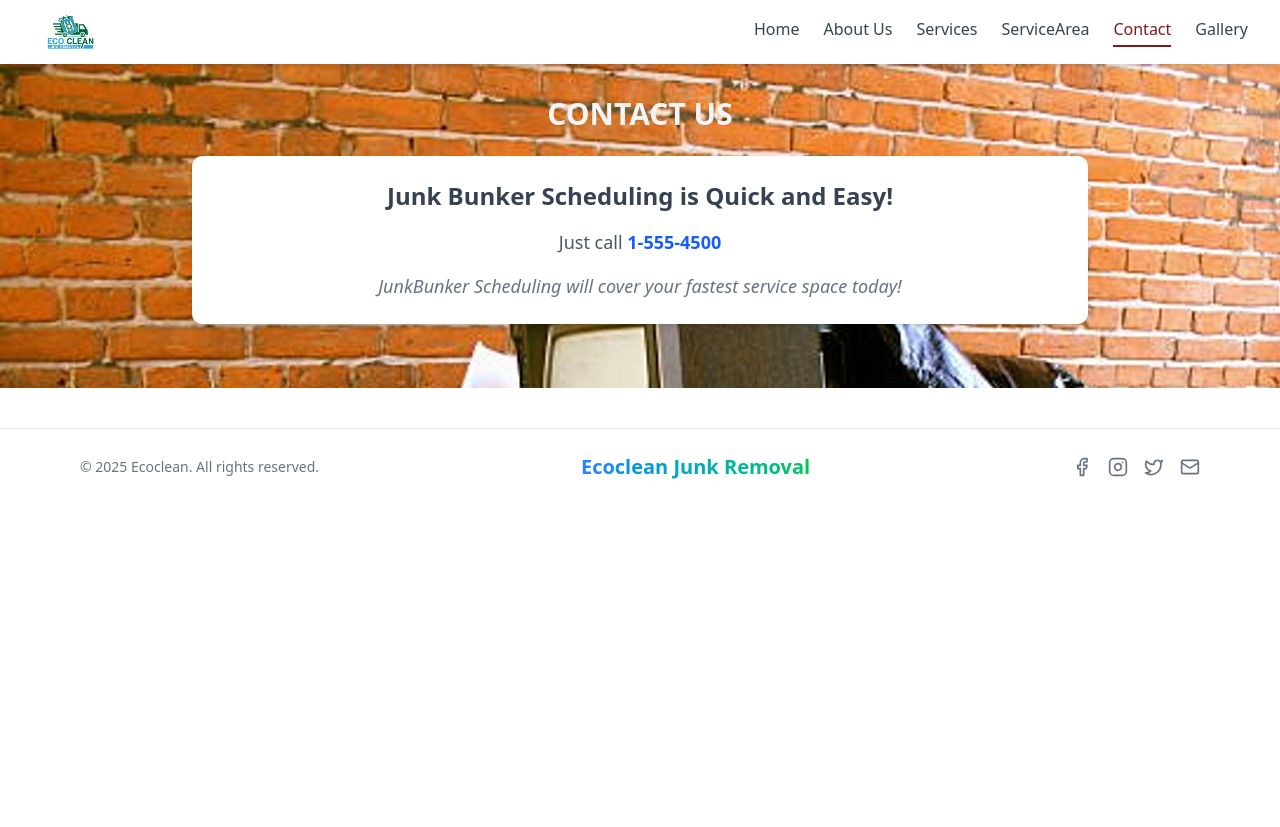
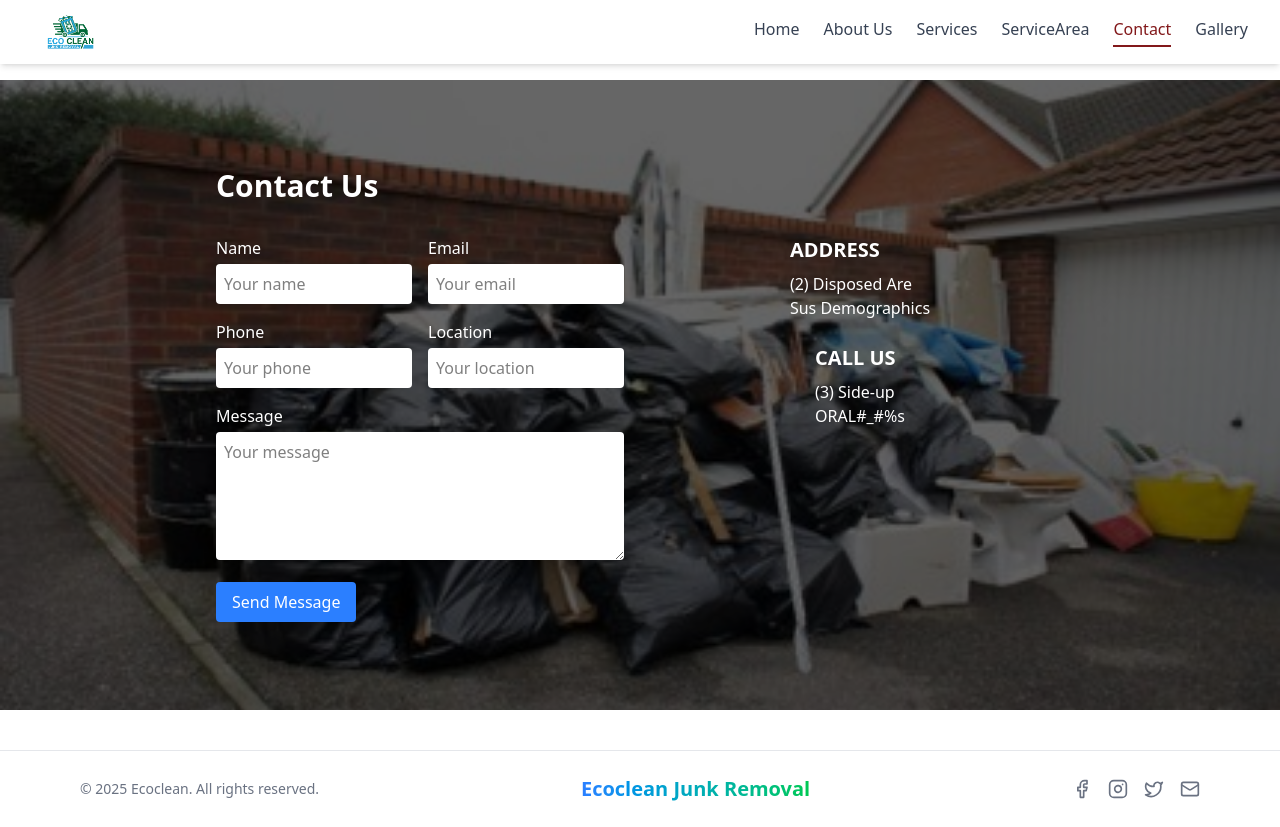
Before and after one commit to missesenam/Ecoclean, a React (Vite) app: page /contact in a window 1280 px wide. Before the commit the page ends 800 px from the top, so only its background shows below. Built offline with nearby package versions, Linux system fonts and the light colour scheme.

Commit message:
my commit

```diff
--- a/src/components/HomeComponents/HeroSection.jsx
+++ b/src/components/HomeComponents/HeroSection.jsx
@@ -39,7 +39,7 @@ const HeroSection = () => {
           key={current}
           className="absolute inset-0 bg-cover bg-center"
           style={{ backgroundImage: `url(${images[current]})` }}
-          initial={{ opacity: 0 }}
+          // initial={{ opacity: 0 }}
           animate={{ opacity: 1 }}
           // exit={{ opacity: 0 }}
           transition={{ duration: 1 }}
--- a/src/components/HomeComponents/ServicesSection.jsx
+++ b/src/components/HomeComponents/ServicesSection.jsx
@@ -16,10 +16,10 @@ const ServicesSection = () => {
       initial={{ opacity: 0, y: 100 }}
       animate={isInView ? { opacity: 1, y: 0 } : {}}
       transition={{ duration: 0.8, ease: "easeOut" }}
-      className="w-[90%] mx-auto md:h-[60vh] flex gap-6 my-20"
+      className="w-[90%] mx-auto md:h-[60vh] md:flex gap-6 my:10 md:my-20"
     >
       <div className="w-1/2 flex items-center justify-center mb-16">
-        <div className="relative w-[80%] h-[90%]">
+        <div className="hidden md:block md:relative md:w-[80%] md:h-[90%]">
           {[
             {
               src: picture1,
@@ -48,7 +48,7 @@ const ServicesSection = () => {
         </div>
       </div>
 
-      <div className="w-full md:w-1/2 p-6 rounded-xl text-white space-y-4">
+      <div className="w-full md:w-1/2 md:p-6 rounded-xl text-white space-y-4">
         <div className="relative w-fit">
           <h1 className="text-6xl font-bold text-blue-400 mb-2 pb-3">
             Services
--- a/src/components/ServicesComponent/ServiceArea.jsx
+++ b/src/components/ServicesComponent/ServiceArea.jsx
@@ -36,7 +36,7 @@ function ServiceArea() {
           <span class="absolute -bottom-6 left-1/2 w-1/3 h-1 bg-gradient-to-r from-green-300 to-sky-500 transform -translate-x-1/2 translate-y-2"></span>
         </h1>
 
-        <div className="grid md:grid-cols-2 gap-2 mx-auto max-w-lg ">
+        <div className="grid md:grid-cols-2 gap-2 mx-auto max-w-lg justify-center">
           {locations.map((location, index) => (
             <div key={index} className="flex items-center gap-2 ">
               <span className="text-green-500" style={{ color: "green" }}>
--- a/src/components/ServicesComponent/ServicesSection.jsx
+++ b/src/components/ServicesComponent/ServicesSection.jsx
@@ -37,7 +37,7 @@ const ServicesSection = () => {
               our services
             </h1>
 
-            <p className="text-lg">
+            <p className="mb-4 text-lg">
               Residential, Commercial Junk Removal and Haulage We can handle
               most ANYTHING and EVERYTHING, except hazardous waste.
             </p>
@@ -53,7 +53,7 @@ const ServicesSection = () => {
       </section>
       {/* services section */}
       <section className="px-[50px] md:px-[100px] bg-slate-200 relative py-10 min-h-screen">
-        <div className="bg-sky-700 h-[30vh] lg:h-[40vh] flex justify-center items-center">
+        <div className="bg-sky-700 h-[20vh] lg:h-[40vh] flex justify-center items-center">
           <h1 className="text-white text-4xl md:text-6xl font-bold">
             <span className="text-transparent text-stroke text-stroke-green uppercase pr-4">
               our
@@ -62,7 +62,7 @@ const ServicesSection = () => {
           </h1>
         </div>
 
-        <article className="grid md:grid-cols-2 xl:grid-cols-2 gap-10 max-w-5xl mx-auto absolute top-[35%] left-0 right-0 z-10">
+        <article className="grid md:grid-cols-2 xl:grid-cols-2 gap-10 max-w-5xl mx-auto md:absolute md:top-[35%] md:left-0 md:right-0 z-10">
           {services.map((serviceCategory, index) => (
             <div key={index} className="bg-white p-4 rounded-lg">
               <h3 className="text-2xl font-semibold text-primary20 mb-2 bg-green-600 p-2 text-white">
--- a/src/pages/Contact.jsx
+++ b/src/pages/Contact.jsx
@@ -1,83 +1,90 @@
 import React from "react";
-import picture6 from "../assets/picture6.jpg";
-import picture7 from "../assets/picture7.jpg";
-import { Link } from "react-router-dom";
+import contactBg from "../assets/picture7.jpg"; // replace with your actual image
 
 const Contact = () => {
-  const images = [picture7, picture7, picture7, picture7, picture7, picture7];
   return (
-    <>
-      {" "}
-      <section>
-        <div
-          className=" mx-auto p-8 -mt-4"
-          style={{ backgroundImage: `url(${picture6})` }}
-        >
-          <div className="text-center mb-8 max-w-4xl mx-auto">
-            <h2 className="text-3xl font-bold text-gray-100 mb-6">
-              CONTACT US
-            </h2>
+    <div
+      className="relative bg-cover bg-center bg-no-repeat py-16"
+      style={{ backgroundImage: `url(${contactBg})` }}
+    >
+      {/* Dark overlay */}
+      <div className="absolute inset-0 bg-black opacity-60"></div>
 
-            <div className="bg-white p-6 rounded-lg shadow-md">
-              <h3 className="text-2xl font-semibold text-gray-700 mb-4">
-                Junk Bunker Scheduling is Quick and Easy!
-              </h3>
+      {/* Content */}
+      <div className="relative z-10 max-w-4xl mx-auto p-6 text-white">
+        <h1 className="text-3xl font-bold mb-8">Contact Us</h1>
 
-              <p className="text-lg text-gray-600 mb-4">
-                Just call{" "}
-                <span className="font-bold text-blue-600">1-555-4500</span>
-              </p>
+        <div className="grid grid-cols-1 md:grid-cols-2 gap-8">
+          {/* Left side - Contact Form */}
+          <div className="space-y-4">
+            <div className="grid grid-cols-2 gap-4">
+              <div>
+                <label className="block mb-1">Name</label>
+                <input
+                  type="text"
+                  className="w-full p-2 rounded bg-white text-black"
+                  placeholder="Your name"
+                />
+              </div>
+              <div>
+                <label className="block mb-1">Email</label>
+                <input
+                  type="email"
+                  className="w-full p-2 rounded bg-white text-black"
+                  placeholder="Your email"
+                />
+              </div>
+            </div>
 
-              <p className="text-lg italic text-gray-500">
-                JunkBunker Scheduling will cover your fastest service space
-                today!
-              </p>
+            <div className="grid grid-cols-2 gap-4">
+              <div>
+                <label className="block mb-1">Phone</label>
+                <input
+                  type="tel"
+                  className="w-full p-2 rounded bg-white text-black"
+                  placeholder="Your phone"
+                />
+              </div>
+              <div>
+                <label className="block mb-1">Location</label>
+                <input
+                  type="text"
+                  className="w-full p-2 rounded bg-white text-black"
+                  placeholder="Your location"
+                />
+              </div>
+            </div>
+
+            <div>
+              <label className="block mb-1">Message</label>
+              <textarea
+                className="w-full p-2 rounded bg-white text-black h-32"
+                placeholder="Your message"
+              ></textarea>
+            </div>
+
+            <button className="bg-blue-500 text-white px-4 py-2 rounded hover:bg-blue-600">
+              Send Message
+            </button>
+          </div>
+
+          {/* Right side - Contact Info */}
+          <div className="space-y-6 flex flex-col items-center">
+            <div>
+              <h2 className="text-xl font-semibold mb-2">ADDRESS</h2>
+              <p>(2) Disposed Are</p>
+              <p>Sus Demographics</p>
+            </div>
+
+            <div>
+              <h2 className="text-xl font-semibold mb-2">CALL US</h2>
+              <p>(3) Side-up</p>
+              <p>ORAL#_#%s</p>
             </div>
           </div>
         </div>
-      </section>
-      {/* <section className="bg- my-16 py-10">
-        <div className="flex flex-col justify-center items-center min-h-screen shadow-xl max-w-5xl mx-auto bg-slate-200 ">
-          <h2 className="text-3xl lg:text-4xl font-bold text-center text-gray-800 mb-8 capitalize">
-            Check out our Gallery
-          </h2>
-
-          <div className="relative w-[80%] max-w-4xl h-[400px] flex justify-center items-center">
-            {images.map((image, index) => (
-              <div
-                key={index}
-                className={`absolute ${
-                  index === 0
-                    ? "w-24 h-24 sm:w-28 sm:h-28 top-10 left-5 sm:left-16"
-                    : index === 1
-                    ? "w-32 h-32 sm:w-36 sm:h-36 top-5 right-10 sm:right-16"
-                    : index === 2
-                    ? "w-40 h-40 sm:w-44 sm:h-44 top-42 left-20"
-                    : index === 3
-                    ? "w-48 h-48 sm:w-52 sm:h-52 bottom-10"
-                    : index === 4
-                    ? "w-48 h-48 sm:w-52 sm:h-52 top-2"
-                    : "w-36 h-36 sm:w-40 sm:h-40 bottom-10 right-16"
-                } rounded-full overflow-hidden`}
-              >
-                <img
-                  src={image}
-                  alt={`Gallery Image ${index + 1}`}
-                  className="w-full h-full object-cover"
-                />
-              </div>
-            ))}
-          </div>
-
-          <Link
-            to="/gallery"
-            className="inline-flex items-center px-8 py-4 bg-blue-900 text-white text-lg font-semibold rounded-full hover:bg-blue-800 transition-all duration-300 shadow-lg hover:shadow-xl cursor-pointer"
-          >
-            Gallery
-          </Link>
-        </div>
-      </section> */}
-    </>
+      </div>
+    </div>
   );
 };
 
--- a/src/pages/Gallery.jsx
+++ b/src/pages/Gallery.jsx
@@ -22,7 +22,7 @@ const Gallery = () => {
           <div className="absolute inset-0 bg-black/50 opacity-50"></div>{" "}
           {/* Centered Text */}
           <div className="relative z-10 flex flex-col text-white text-center items-center justify-center p-8">
-            <h2 className="text-3xl lg:text-6xl text-sky-500 font-bold mb-4">
+            <h2 className="text-3xl lg:text-6xl text-white font-bold mb-4">
               Gallery
             </h2>
             <p className="text-lg lg:text-xl lg:w-[60%]">
@@ -33,7 +33,7 @@ const Gallery = () => {
         </div>
       </section>
       <section className="py-12 bg-slate-200">
-        <div className="grid grid-cols-3 gap-5  max-w-6xl mx-auto ">
+        <div className="px-4 grid md:grid-cols-3 gap-5  max-w-6xl mx-auto ">
           {images.map((image, index) => (
             <div
               key={index}
```
Also changed, not shown: src/components/AboutComponents/AboutSection.jsx (+24 -85 lines).
